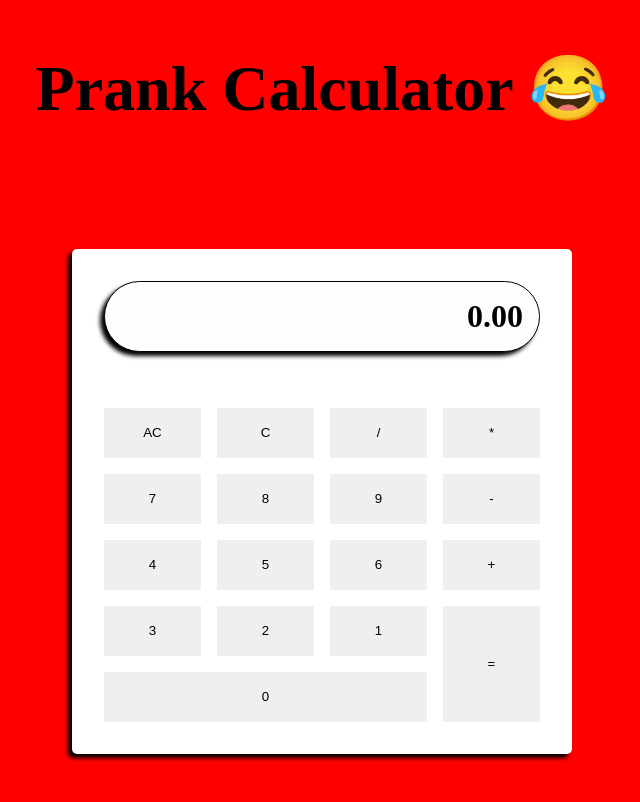
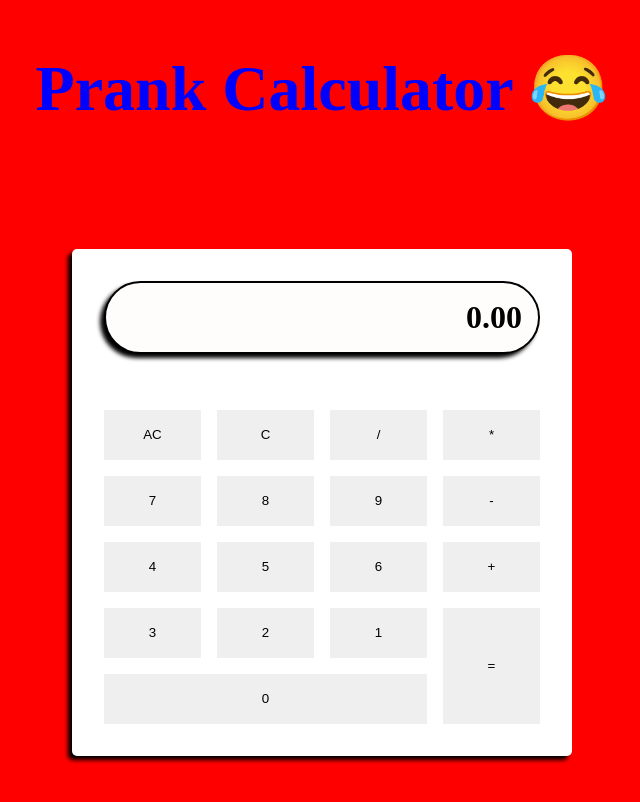
Before and after one commit to aldamatov/Calculator, a plain HTML site: page index.html in a window 1280 px wide. Shown: the whole page, without its empty margins (318-958 px from the left). Drawn offline with Linux system fonts and the light colour scheme.

Commit message:
changed the H1 property

```diff
--- a/style.css
+++ b/style.css
@@ -17,10 +17,12 @@ body {
   border-radius: 5px;
   box-shadow: -4px 4px 4px black;
 }
-
+h1 {
+  color: blue;
+}
 .result {
   background: #fffcfc;
-  border: 1px solid #000000;
+  border: 2px solid #000000;
   box-shadow: -4px 4px 4px black;
   border-radius: 10rem;
   padding: 1rem;
```
